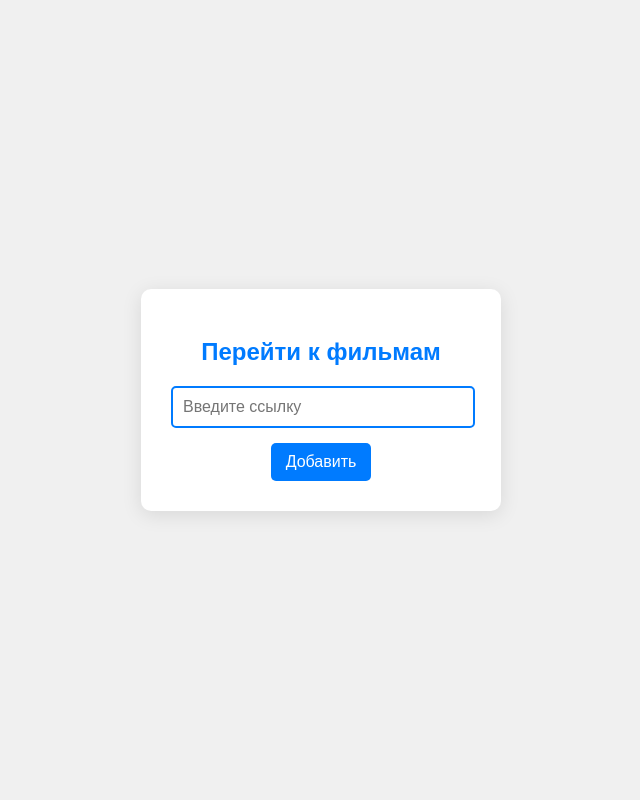
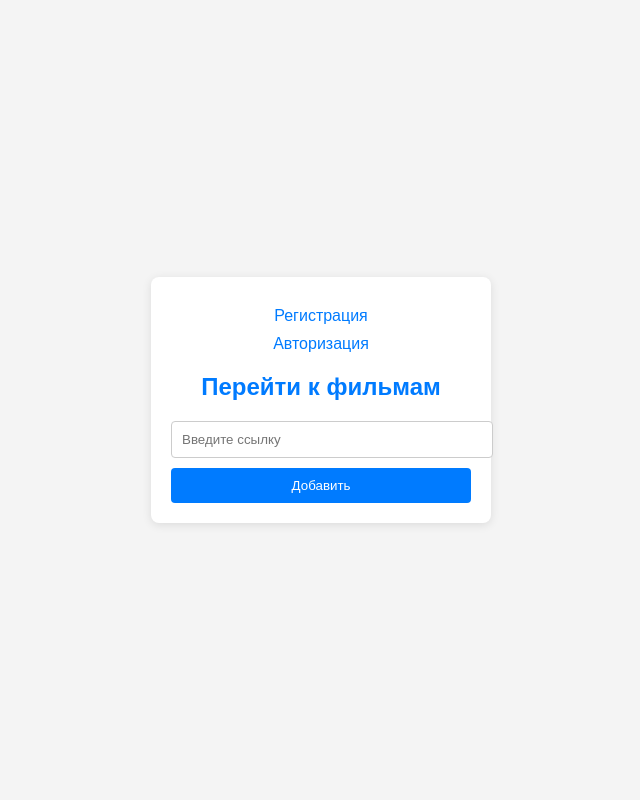
Before and after one commit to Spaceoceanoutlook/MovieParser, a FastAPI app: page / in a window 1280 px wide. Shown: the whole page, without its empty margins (319-959 px from the left). Run offline with FastAPI, Linux system fonts and the light colour scheme.

Commit message:
added register and login pages

```diff
--- a/movieparser/main.py
+++ b/movieparser/main.py
@@ -11,14 +11,24 @@ templates = Jinja2Templates(directory="templates")
 
 @app.get("/", response_class=HTMLResponse)
 async def index(request: Request):
-    return templates.TemplateResponse("index.html", {"request": request})
+    return templates.TemplateResponse("add_film.html", {"request": request})
+
+
+@app.get("/register", response_class=HTMLResponse)
+async def register(request: Request):
+    return templates.TemplateResponse("register.html", {"request": request})
+
+
+@app.get("/login", response_class=HTMLResponse)
+async def login(request: Request):
+    return templates.TemplateResponse("login.html", {"request": request})
 
 
 @app.post("/")
 async def submit_link(request: Request):
     form_data = await request.form()  # Получаем данные формы
-    url = form_data.get('text')  # Извлекаем значение по ключу 'text'
-    main(url)  # Передаем ссылку в парсинг
+    link = form_data.get('link')  # Извлекаем значение из формы где name = link
+    main(link)  # Передаем ссылку в парсинг
     #  status_code=303 (See Other), который указывает браузеру выполнить GET-запрос
     return RedirectResponse(url="/films", status_code=303)  # Перенаправляем на страницу films
 
--- /dev/null
+++ b/movieparser/templates/add_film.html
@@ -0,0 +1,81 @@
+<!DOCTYPE html>
+<html lang="ru">
+<head>
+    <meta charset="UTF-8">
+    <meta name="viewport" content="width=device-width, initial-scale=1.0">
+    <title>Главная</title>
+    <style>
+        body {
+            font-family: Arial, sans-serif;
+            background-color: #f4f4f4;
+            margin: 0;
+            padding: 0;
+            display: flex;
+            flex-direction: column;
+            align-items: center;
+            justify-content: center;
+            height: 100vh;
+        }
+
+        .container {
+            background-color: white;
+            padding: 20px;
+            border-radius: 8px;
+            box-shadow: 0 2px 10px rgba(0, 0, 0, 0.1);
+            text-align: center;
+            width: 300px;
+        }
+
+        h1 {
+            font-size: 24px;
+            margin-bottom: 20px;
+        }
+
+        a {
+            display: block;
+            margin: 10px 0;
+            color: #007BFF;
+            text-decoration: none;
+        }
+
+        a:hover {
+            text-decoration: underline;
+        }
+
+        input[type="url"] {
+            width: 100%;
+            padding: 10px;
+            margin-bottom: 10px;
+            border: 1px solid #ccc;
+            border-radius: 4px;
+        }
+
+        button {
+            background-color: #007BFF;
+            color: white;
+            border: none;
+            padding: 10px;
+            border-radius: 4px;
+            cursor: pointer;
+            width: 100%;
+        }
+
+        button:hover {
+            background-color: #0056b3;
+        }
+    </style>
+</head>
+<body>
+
+    <div class="container">
+        <a href="/register">Регистрация</a>
+        <a href="/login">Авторизация</a>
+        <h2><a href="films" style="text-decoration: none; color: #007BFF;">Перейти к фильмам</a></h2>
+        <form action="/" method="post">
+            <input type="url" name="link" placeholder="Введите ссылку" required>
+            <button type="submit">Добавить</button>
+        </form>
+    </div>
+
+</body>
+</html>
--- a/movieparser/templates/films.html
+++ b/movieparser/templates/films.html
@@ -68,8 +68,8 @@
     </style>
 </head>
 <body>
-    <h2><a class="container" href="/films">На главную</a></h2>
-    <h2><a class="container" href="/">Добавить фильм</a></h2>
+    <h2><a class="container" href="/films">Фильмы</a></h2>
+    <h2><a class="container" href="/">На главную</a></h2>
         {% macro render_film(film) %}
             <div class="card">
                 <a href="/films/{{ film.id }}">
--- a/movieparser/templates/index.html
+++ /dev/null
@@ -1,72 +0,0 @@
-<!DOCTYPE html>
-<html lang="ru">
-<head>
-    <meta charset="UTF-8">
-    <meta name="viewport" content="width=device-width, initial-scale=1.0">
-    <title>Добавить фильм</title>
-    <style>
-        body {
-            font-family: Arial, sans-serif;
-            margin: 0;
-            height: 100vh; /* Высота вьюпорта */
-            display: flex;
-            justify-content: center; /* Центрирование по горизонтали */
-            align-items: center; /* Центрирование по вертикали */
-            background-color: #f0f0f0; /* Цвет фона для лучшей видимости */
-        }
-        .container {
-            text-align: center; /* Центрирование текста внутри контейнера */
-            background-color: white; /* Цвет фона для формы */
-            padding: 30px; /* Отступы внутри контейнера */
-            border-radius: 10px; /* Закругленные углы */
-            box-shadow: 0 4px 20px rgba(0, 0, 0, 0.1); /* Тень для контейнера */
-            width: 300px; /* Ширина контейнера */
-        }
-        h2 {
-            margin-bottom: 20px; /* Отступ снизу для заголовка */
-            font-size: 24px; /* Размер шрифта заголовка */
-            color: #333; /* Цвет текста заголовка */
-        }
-        input[type="text"] {
-            width: calc(100% - 20px); /* Ширина поля ввода с учетом отступов */
-            padding: 10px; /* Отступы внутри поля ввода */
-            margin-bottom: 15px; /* Отступ снизу для поля ввода */
-            border: 2px solid #007BFF; /* Цвет границы */
-            border-radius: 5px; /* Закругленные углы */
-            font-size: 16px; /* Размер шрифта */
-            transition: border-color 0.3s, box-shadow 0.3s; /* Плавный переход для цвета границы и тени */
-            outline: none; /* Убираем стандартный контур */
-        }
-        input[type="text"]:focus {
-            border-color: #0056b3; /* Цвет границы при фокусе */
-            box-shadow: 0 0 5px rgba(0, 86, 179, 0.5); /* Тень при фокусе */
-        }
-        button {
-            background-color: #007BFF; /* Цвет фона кнопки */
-            color: white; /* Цвет текста кнопки */
-            padding: 10px 15px; /* Отступы внутри кнопки */
-            border: none; /* Убираем границу */
-            border-radius: 5px; /* Закругленные углы */
-            font-size: 16px; /* Размер шрифта */
-            cursor: pointer; /* Указатель при наведении */
-            transition: background-color 0.3s, transform 0.2s; /* Плавный переход для цвета фона и эффекта нажатия */
-        }
-        button:hover {
-            background-color: #0056b3; /* Цвет фона кнопки при наведении */
-        }
-        button:active {
-            transform: scale(0.95); /* Эффект нажатия */
-        }
-    </style>
-</head>
-<body>
-    <div class="container">
-        <h2><a href="films" style="text-decoration: none; color: #007BFF;">Перейти к фильмам</a></h2>
-        <form action="/" method="post">
-            <input type="text" name="text" required placeholder="Введите ссылку">
-            <br>
-            <button type="submit">Добавить</button>
-        </form>
-    </div>
-</body>
-</html>
```
Also changed, not shown: movieparser/templates/login.html (added, +88 -0 lines), movieparser/templates/register.html (added, +88 -0 lines).
